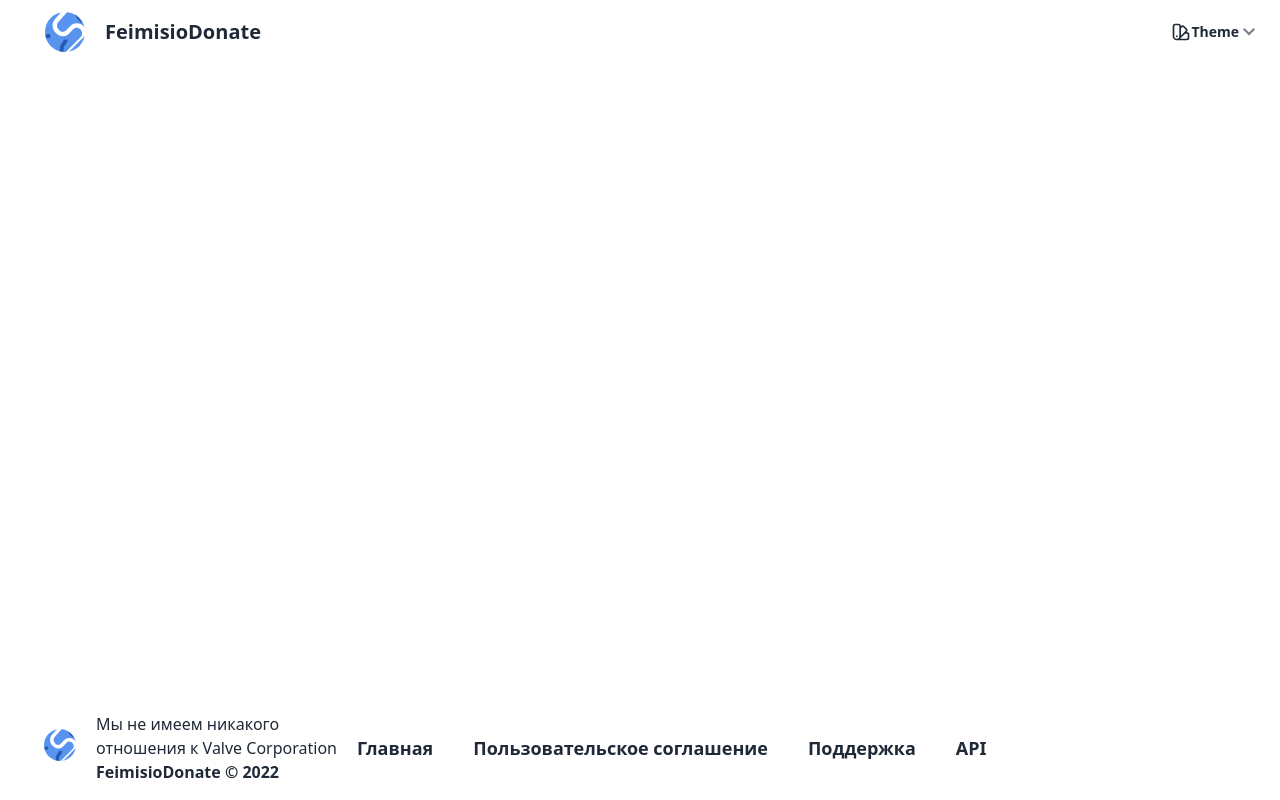
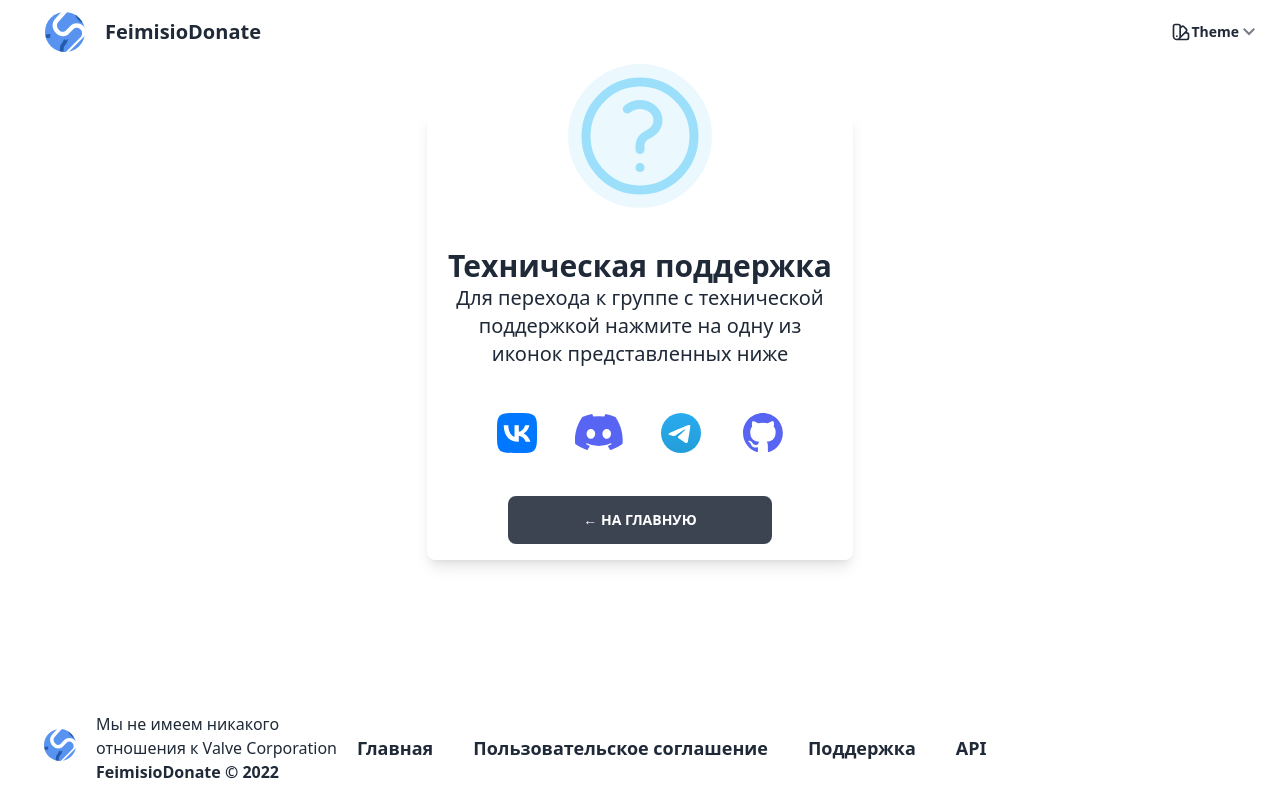
Before and after one commit to ilyhalight/FeimisioDonate, a Nuxt app in the folder frontend/: page /support in a window 1280 px wide. Built offline with nearby package versions, Linux system fonts and the light colour scheme.

Commit message:
added page for donate support

```diff
--- /dev/null
+++ b/frontend/pages/support.vue
@@ -0,0 +1,44 @@
+<script setup>
+  useHead({
+    title: "Поддержка · Feimisio Donate",
+    meta: [
+      {
+        name: "og:title",
+        content: "Поддержка - Feimisio Donate"
+      },
+    ]
+  });
+</script>
+
+<template>
+    <main class="centered_container m-6 mt-2 md:mt-12 flex flex-col items-center">
+      <section class="mt-16 md:mt-0 shadow-lg w-2/3 p-4 lg:w-1/3 flex flex-col items-center rounded-lg">
+        <div class="md:-mt-16 bg-info/20 animate-pulse rounded-full">
+          <svg class="text-info  w-36 animate-none" data-darkreader-inline-stroke="" aria-hidden="true" fill="none" stroke="currentColor" stroke-width="1.5" viewBox="0 0 24 24" xmlns="http://www.w3.org/2000/svg">
+            <path d="M9.879 7.519c1.171-1.025 3.071-1.025 4.242 0 1.172 1.025 1.172 2.687 0 3.712-.203.179-.43.326-.67.442-.745.361-1.45.999-1.45 1.827v.75M21 12a9 9 0 11-18 0 9 9 0 0118 0zm-9 5.25h.008v.008H12v-.008z" stroke-linecap="round" stroke-linejoin="round"></path>
+          </svg>
+        </div>
+        <div class="py-10 text-center">
+          <p class="text-3xl font-bold">Техническая поддержка</p>
+          <p class="text-xl">Для перехода к группе с технической поддержкой нажмите на одну из иконок представленных ниже</p>
+        </div>
+        <div class="flex max-sm:flex-col items-center">
+          <a href="https://vk.me/feimisio" class="btn_ghost max-sm:m-2" target="_blank">
+            <img class="p-1" alt="VK" src="~/assets/images/social/vk.svg" width="48" height="48"/>
+          </a>
+          <a href="https://discord.gg/mvWQEePJAn" class="btn_ghost max-sm:m-2" target="_blank">
+            <img alt="Discord" src="~/assets/images/social/discord.svg" width="48" height="48"/>
+          </a>
+          <a href="https://t.me/feimisio" class="btn_ghost max-sm:m-2" target="_blank">
+            <img class="p-1" alt="Telegram" src="~/assets/images/social/telegram.svg" width="48" height="48"/>
+          </a>
+          <a href="https://github.com/ilyhalight/FeimisioDonate/" class="btn_ghost max-sm:m-2" target="_blank">
+            <img class="p-1" alt="Github" src="~/assets/images/social/github.svg" width="48" height="48"/>
+          </a>
+        </div>
+        <div class="w-2/3 mt-10">
+          <NuxtLink to="/" class="feimisio_full_btn">← На главную</NuxtLink>
+        </div>
+      </section>
+    </main>
+</template>
```
